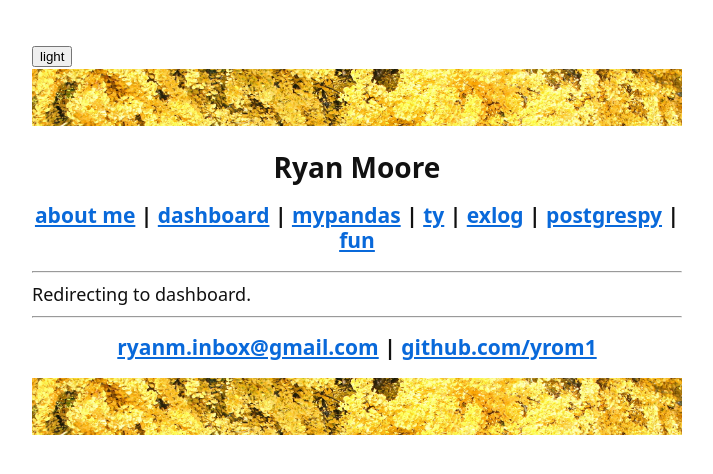
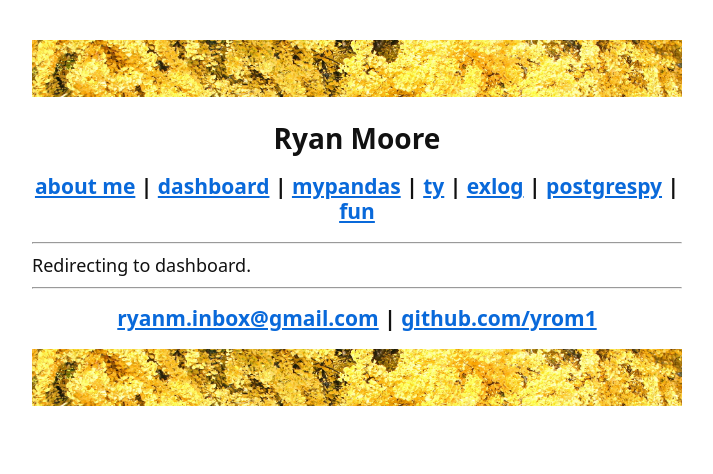
Before and after one commit to yrom1/flask-dashboard, a Flask app: page / in a window 1280 px wide. Shown: the top 474 px of the page, without its empty margins (283-996 px from the left). Run offline with Flask 2, Linux system fonts and the light colour scheme; parts of the project's set-up code (start-up, migrations or seed data) failed here and were passed over; some libraries are stand-ins or nearby versions.

Commit message:
Working os theme based strava graph, TODO the other two

```diff
--- a/templates/layout.html
+++ b/templates/layout.html
@@ -31,9 +31,9 @@
 </head>
 
 <body>
-    <div>
+    <!-- <div>
         <button id="theme-button">light</button>
-    </div>
+    </div> -->
     <header class="head">
         <img alt="credit: Jean-Pol GRANDMONT" class="ginkgo" src="/static/trees.jpg" />
         <h1>Ryan Moore</h1>
@@ -58,29 +58,11 @@
     {{ content }}
 
     <script>
-        // window.onload = function () {
-        //     const toggle = document.getElementById("topnav_right_mode_toggle");
-        //     const theme = document.getElementById("stylesheet_toggle");
-        //     const selected = localStorage.getItem("css");
-        //     if (selected !== null) {
-        //         theme.href = selected;
-        //     }
-
-        //     toggle.addEventListener("click", function () {
-        //         if (theme.getAttribute("href") == "/static/css/base-theme.css") {
-        //             theme.href = "/static/css/dark-theme.css";
-        //         } else {
-        //             theme.href = "/static/css/base-theme.css";
-        //         }
-        //         localStorage.setItem("css", theme.href);
-        //     });
-        // }
-
         let HEIGHT = 300;
 
         var bodyStyles = document.body.style;
         // so changes in .css file propogate
-        let THEME_BUTTON = document.getElementById("theme-button");
+        // let THEME_BUTTON = document.getElementById("theme-button");
         // let LIGHT_COLOR = window.getComputedStyle(THEME_BUTTON)['color'];
         // let DARK_COLOR = window.getComputedStyle(THEME_BUTTON)['background-color'];
         let LIGHT_COLOR = "#fff";
@@ -88,44 +70,55 @@
         let LIGHT_LINK_COLOR = "#0969da";
         let DARK_LINK_COLOR = "#58a6ff";
 
-        let [BACKGROUND, TEXT, LINK] = ["", "", ""];
-
         function setLightTheme() {
             var bodyStyles = document.body.style;
             bodyStyles.setProperty('--main-background-color', LIGHT_COLOR);
             bodyStyles.setProperty('--main-text-color', DARK_COLOR);
             bodyStyles.setProperty('--main-link-color', LIGHT_LINK_COLOR);
-            [BACKGROUND, TEXT, LINK] = [LIGHT_COLOR, DARK_COLOR, LIGHT_LINK_COLOR];
-            let theme_button = document.getElementById("theme-button");
-            theme_button.innerHTML = 'light';
+            // let theme_button = document.getElementById("theme-button");
+            // theme_button.innerHTML = 'light';
         }
         function setDarkTheme() {
             var bodyStyles = document.body.style;
             bodyStyles.setProperty('--main-background-color', DARK_COLOR);
             bodyStyles.setProperty('--main-text-color', LIGHT_COLOR);
             bodyStyles.setProperty('--main-link-color', DARK_LINK_COLOR);
-            [BACKGROUND, TEXT, LINK] = [DARK_COLOR, LIGHT_COLOR, DARK_LINK_COLOR];
-            let theme_button = document.getElementById("theme-button");
-            theme_button.innerHTML = 'dark';
+            // let theme_button = document.getElementById("theme-button");
+            // theme_button.innerHTML = 'dark';
         }
 
-        let theme_button = document.getElementById("theme-button");
-        theme_button.addEventListener("click", flipTheme);
 
-        function flipTheme() {
-            let theme = document.getElementById("theme-button").innerHTML;
-            if (theme == 'light') {
-                setDarkTheme()
-                console.log(document.getElementById('theme-button').innerHTML)
-            } else {
-                setLightTheme()
-                console.log(document.getElementById('theme-button').innerHTML)
-            }
+        if (window.matchMedia && window.matchMedia('(prefers-color-scheme: dark)').matches) {
+            setDarkTheme();
+        } else {
+            setLightTheme();
         }
+        // let theme_button = document.getElementById("theme-button");
+        // theme_button.addEventListener("click", flipTheme);
+        // function flipTheme() {
+        //     let theme = document.getElementById("theme-button").innerHTML;
+        //     if (theme == 'light') {
+        //         setDarkTheme()
+        //         console.log(document.getElementById('theme-button').innerHTML)
+        //     } else {
+        //         setLightTheme()
+        //         console.log(document.getElementById('theme-button').innerHTML)
+        //     }
+        // }
         // TODO DRY
 
         // jira plot
         (async function () {
+            let [BACKGROUND, TEXT, LINK] = ["", "", ""];
+            if (window.matchMedia && window.matchMedia('(prefers-color-scheme: dark)').matches) {
+                // dark theme
+                [BACKGROUND, TEXT, LINK] = [DARK_COLOR, LIGHT_COLOR, LIGHT_LINK_COLOR];
+            } else {
+                // light theme
+                [BACKGROUND, TEXT, LINK] = [LIGHT_COLOR, DARK_COLOR, DARK_LINK_COLOR];
+            }
+
+
             var trace1 = {
                 type: 'bar',
                 marker: {
@@ -150,7 +143,7 @@
 
             var layout = {
                 title: days_since_last_run.toString() + " Days Since Last Run",
-                font: { size: 14 },
+                font: { size: 14, color: TEXT },
                 // xaxis: { title: { text: "Date" } },
                 yaxis: { title: { text: "Distance Ran (km)" }, gridcolor: "rgba(0,0,0,0)" },
                 xaxis: { gridcolor: "rgba(0,0,0,0)" },
@@ -167,106 +160,106 @@
 
         })();
 
-        // leetcode plot
-        (async function () {
-            const url = "https://raw.githubusercontent.com/yrom1/yrom1/main/plot.json"
-            const jira_r = fetch(url)
-                .then((response) => response.json())
-                .then((x) => {
-                    return x;
-                });
-            let jira_json = await jira_r;
+        // // leetcode plot
+        // (async function () {
+        //     const url = "https://raw.githubusercontent.com/yrom1/yrom1/main/plot.json"
+        //     const jira_r = fetch(url)
+        //         .then((response) => response.json())
+        //         .then((x) => {
+        //             return x;
+        //         });
+        //     let jira_json = await jira_r;
 
-            var trace1 = {
-                type: 'scatter',
-                name: 'Python',
-                marker: {
-                    color: 'blue',
-                    line: {
-                        width: 2.5
-                    }
-                }
-            };
-            trace1.x = Object.values(jira_json.py_dates);
-            trace1.y = Object.values(jira_json.py_ranks);
+        //     var trace1 = {
+        //         type: 'scatter',
+        //         name: 'Python',
+        //         marker: {
+        //             color: 'blue',
+        //             line: {
+        //                 width: 2.5
+        //             }
+        //         }
+        //     };
+        //     trace1.x = Object.values(jira_json.py_dates);
+        //     trace1.y = Object.values(jira_json.py_ranks);
 
-            var trace2 = {
-                type: 'scatter',
-                name: 'SQL',
-                marker: {
-                    color: 'orange',
-                    line: {
-                        width: 2.5
-                    }
-                }
-            };
-            trace2.x = Object.values(jira_json.sql_dates);
-            trace2.y = Object.values(jira_json.sql_ranks);
+        //     var trace2 = {
+        //         type: 'scatter',
+        //         name: 'SQL',
+        //         marker: {
+        //             color: 'orange',
+        //             line: {
+        //                 width: 2.5
+        //             }
+        //         }
+        //     };
+        //     trace2.x = Object.values(jira_json.sql_dates);
+        //     trace2.y = Object.values(jira_json.sql_ranks);
 
-            let py_rank = trace1.y.slice();
-            let sql_rank = trace2.y.slice();
+        //     let py_rank = trace1.y.slice();
+        //     let sql_rank = trace2.y.slice();
 
-            let py_start = py_rank.slice(-7)[0]
-            let sql_start = sql_rank.slice(-7)[0]
+        //     let py_start = py_rank.slice(-7)[0]
+        //     let sql_start = sql_rank.slice(-7)[0]
 
-            let num_questions = (py_rank.slice(-1)[0] - py_start) + (sql_rank.slice(-1)[0] - sql_start)
+        //     let num_questions = (py_rank.slice(-1)[0] - py_start) + (sql_rank.slice(-1)[0] - sql_start)
 
-            var layout = {
-                title: num_questions.toString() + " LeetCode Questions this Week",
-                font: { size: 14 },
-                // xaxis: { title: { text: "Date" } },
-                height: HEIGHT,
-                yaxis: { title: { text: "# Completed Questions" }, gridcolor: "rgba(0,0,0,0)" },
-                xaxis: { gridcolor: "rgba(0,0,0,0)" },
-                paper_bgcolor: "rgba(0,0,0,0)",
-                plot_bgcolor: "rgba(0,0,0,0)",
-            };
+        //     var layout = {
+        //         title: num_questions.toString() + " LeetCode Questions this Week",
+        //         font: { size: 14, color: TEXT },
+        //         // xaxis: { title: { text: "Date" } },
+        //         height: HEIGHT,
+        //         yaxis: { title: { text: "# Completed Questions" }, gridcolor: "rgba(0,0,0,0)" },
+        //         xaxis: { gridcolor: "rgba(0,0,0,0)" },
+        //         paper_bgcolor: "rgba(0,0,0,0)",
+        //         plot_bgcolor: "rgba(0,0,0,0)",
+        //     };
 
-            var config = { responsive: true }
-            var data = [trace1, trace2];
-            Plotly.newPlot('leetcode', data, layout, config);
-            window.dispatchEvent(new Event('resize'));
+        //     var config = { responsive: true }
+        //     var data = [trace1, trace2];
+        //     Plotly.newPlot('leetcode', data, layout, config);
+        //     window.dispatchEvent(new Event('resize'));
 
-        })();
+        // })();
 
-        // strava plot
-        (async function () {
-            var trace1 = {
-                type: 'bar',
-                marker: {
-                    color: 'blue',
-                    line: {
-                        width: 2.5
-                    }
-                }
-            };
+        // // strava plot
+        // (async function () {
+        //     var trace1 = {
+        //         type: 'bar',
+        //         marker: {
+        //             color: 'blue',
+        //             line: {
+        //                 width: 2.5
+        //             }
+        //         }
+        //     };
 
-            const url = "https://raw.githubusercontent.com/yrom1/jira-python/main/plot.json"
-            const jira_r = fetch(url)
-                .then((response) => response.json())
-                .then((x) => {
-                    return x;
-                });
-            let jira_json = await jira_r;
-            trace1.x = Object.values(jira_json.date);
-            trace1.y = Object.values(jira_json.value);
+        //     const url = "https://raw.githubusercontent.com/yrom1/jira-python/main/plot.json"
+        //     const jira_r = fetch(url)
+        //         .then((response) => response.json())
+        //         .then((x) => {
+        //             return x;
+        //         });
+        //     let jira_json = await jira_r;
+        //     trace1.x = Object.values(jira_json.date);
+        //     trace1.y = Object.values(jira_json.value);
 
-            var layout = {
-                title: (trace1.y[trace1.y.length - 1]).toString() + " Jira Issues Completed Today",
-                font: { size: 14 },
-                height: HEIGHT,
-                yaxis: { title: { text: "# Completed Issues" }, gridcolor: "rgba(0,0,0,0)" },
-                xaxis: { gridcolor: "rgba(0,0,0,0)" },
-                paper_bgcolor: "rgba(0,0,0,0)",
-                plot_bgcolor: "rgba(0,0,0,0)",
-            };
+        //     var layout = {
+        //         title: (trace1.y[trace1.y.length - 1]).toString() + " Jira Issues Completed Today",
+        //         font: { size: 14, color: TEXT },
+        //         height: HEIGHT,
+        //         yaxis: { title: { text: "# Completed Issues" }, gridcolor: "rgba(0,0,0,0)" },
+        //         xaxis: { gridcolor: "rgba(0,0,0,0)" },
+        //         paper_bgcolor: "rgba(0,0,0,0)",
+        //         plot_bgcolor: "rgba(0,0,0,0)",
+        //     };
 
-            var config = { responsive: true }
-            var data = [trace1];
-            Plotly.newPlot('jira', data, layout, config);
-            window.dispatchEvent(new Event('resize'));
+        //     var config = { responsive: true }
+        //     var data = [trace1];
+        //     Plotly.newPlot('jira', data, layout, config);
+        //     window.dispatchEvent(new Event('resize'));
 
-        })();
+        // })();
     </script>
 
     <footer class="head">
```
